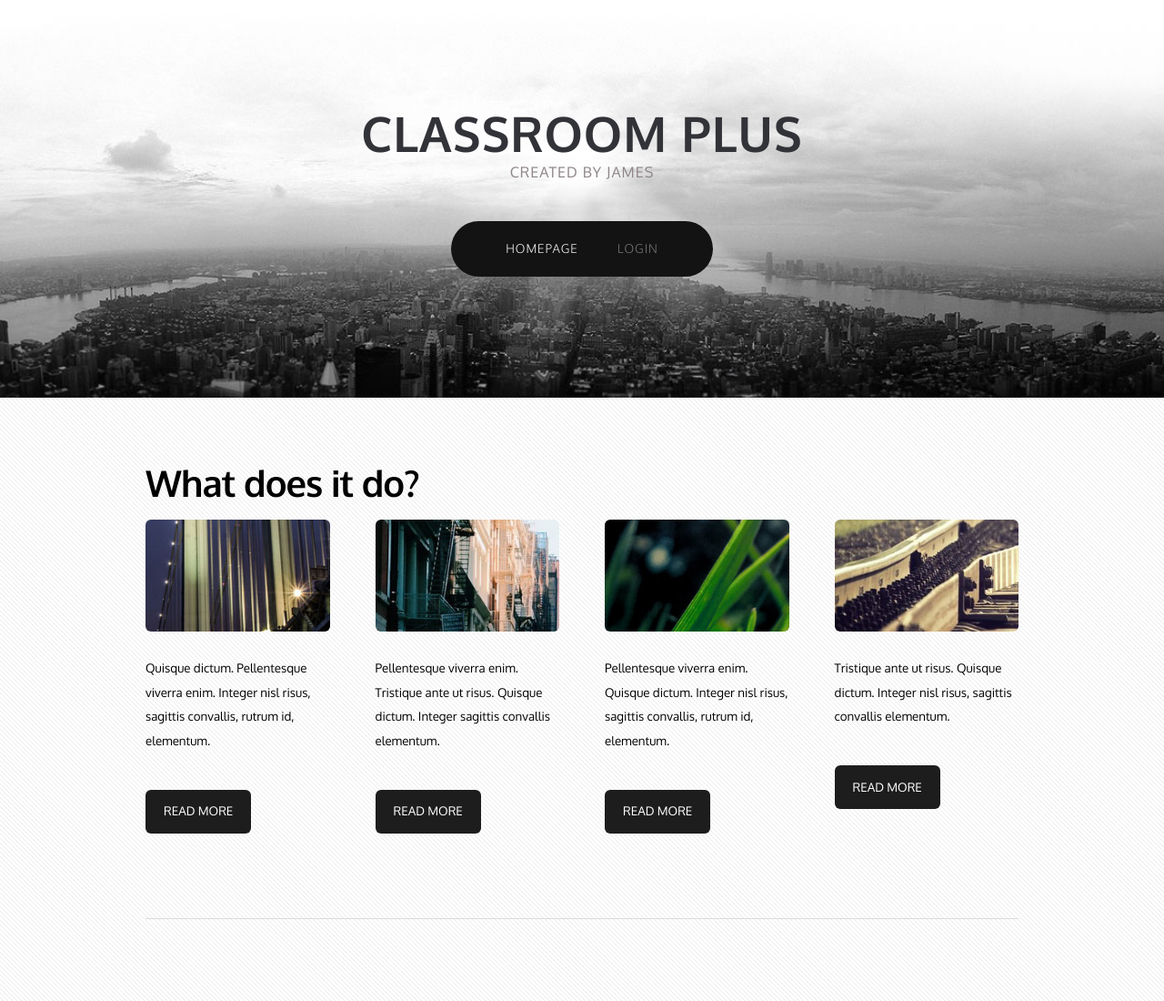
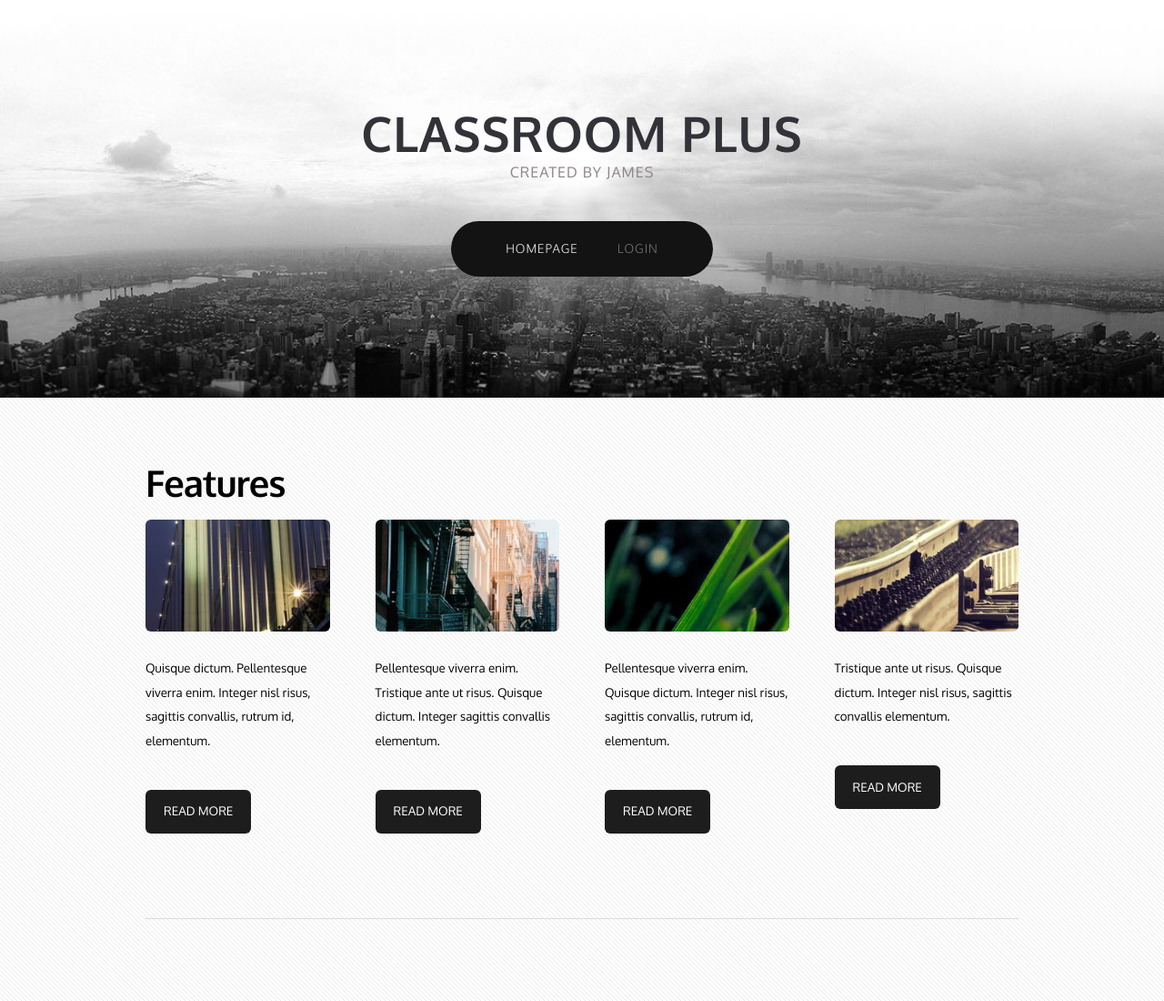
Before and after one commit to jopdop30/ClassBook, a plain HTML site: page index.html in a window 1280 px wide. Shown: the top 1100 px of the page at 91% size. Drawn offline with nearby package versions, Linux system fonts and the light colour scheme.

Commit message:
Update index.html

```diff
--- a/index.html
+++ b/index.html
@@ -51,7 +51,7 @@
 		<div id="main">
 			<div class="container">
 				<header>
-					<h2>What does it do?</h2>
+					<h2>Features</h2>
 				</header>
 				<div class="row">
 					<div class="3u">
```
